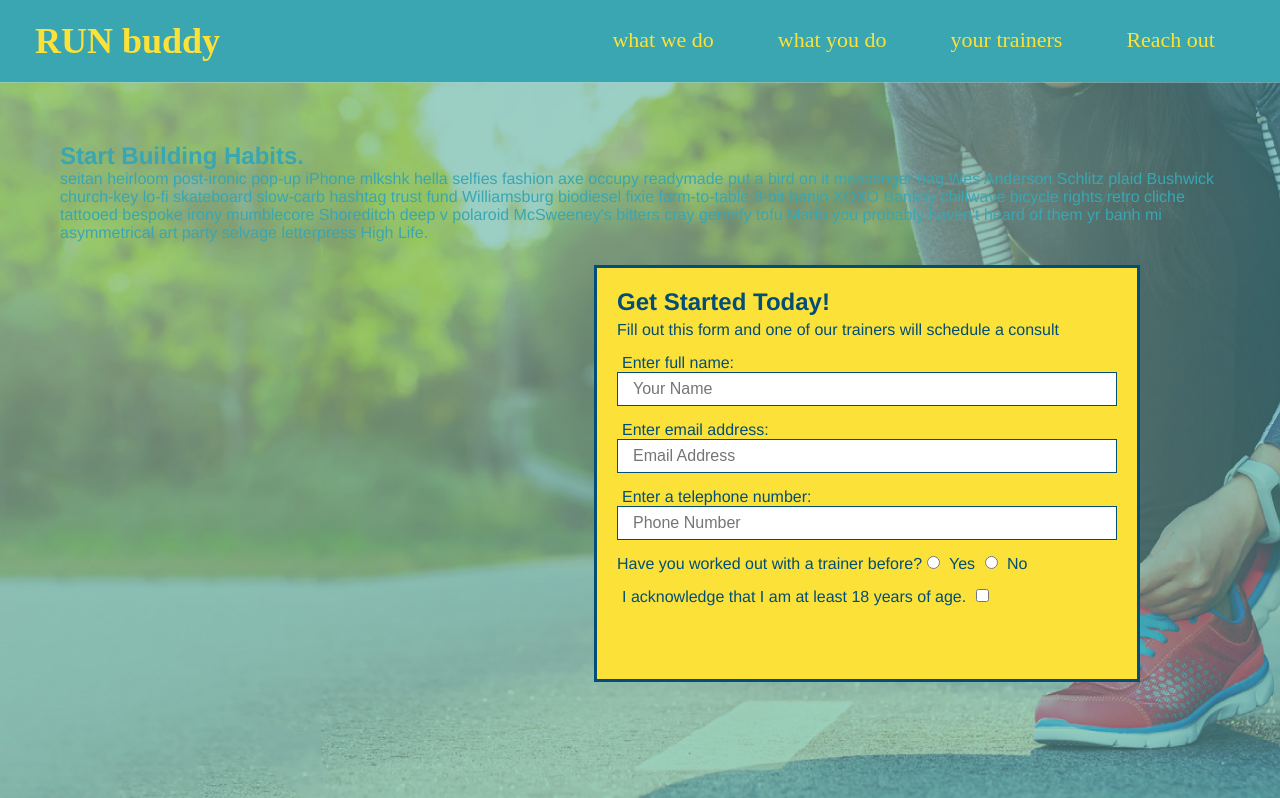
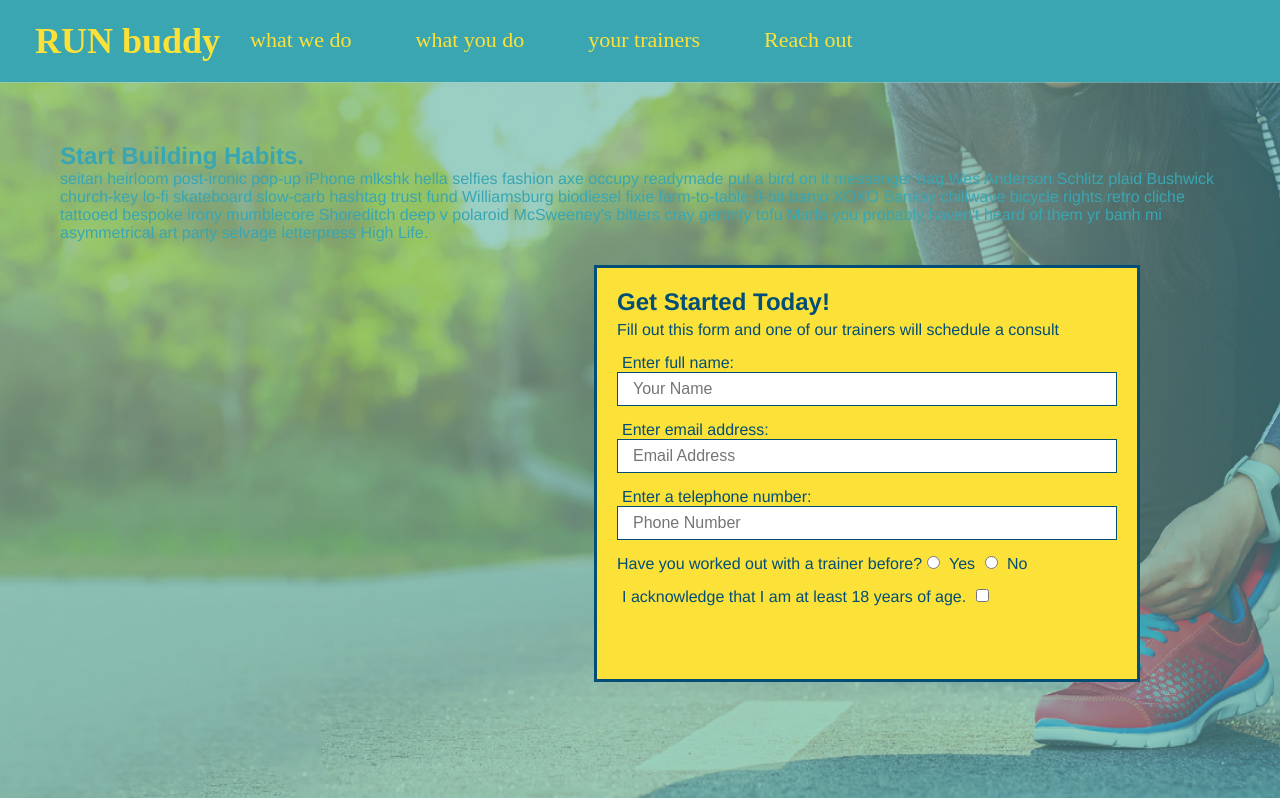
Before and after one commit to Briancasillas17/run-buddy, a plain HTML site: page index.html in a window 1280 px wide. Shown: the top 798 px of the page. Drawn offline with Linux system fonts and the light colour scheme.

Commit message:
add flexbox to header

```diff
--- a/assets/css/style.css
+++ b/assets/css/style.css
@@ -11,13 +11,13 @@ padding: 0;
 header {
 padding: 20px 35px;
 background-color: #39a6b2;
+display: flex;
 }
 header a {
 text-decoration: none;
 color: #fce138;
 }
 header nav {
-float: right;
 margin: 7px 0;
 }
 header nav ul li {
@@ -33,7 +33,7 @@ font-weight: bold;
 font-size: 36px;
 color: #fce138;
 margin: 0;
-display: inline;
+
 }
 footer {
 background: #fce138;
@@ -239,7 +239,7 @@ color: #fce138;
 font-size: 32px;
 }
 
-.contact-form, .contact-form {
+.contact-info p, .contact-info address {
 margin: 20px 0;
 line-height: 1.5;
 font-size: 20px;
```
